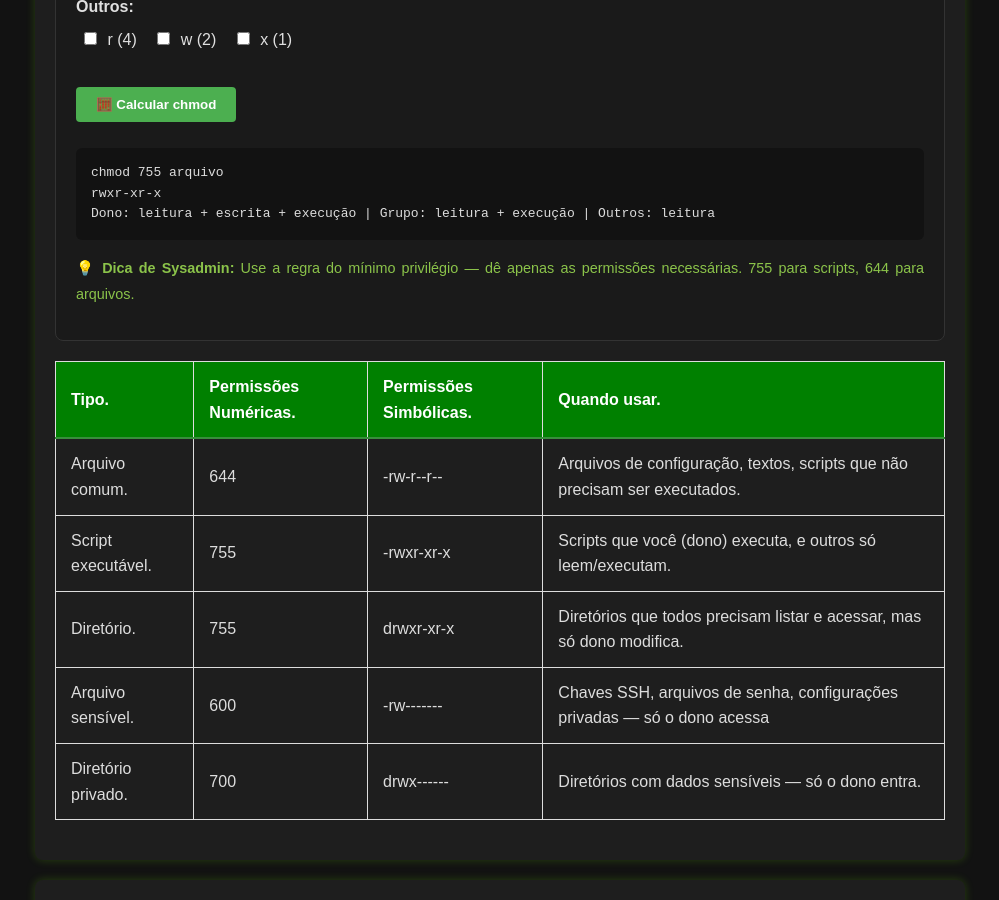
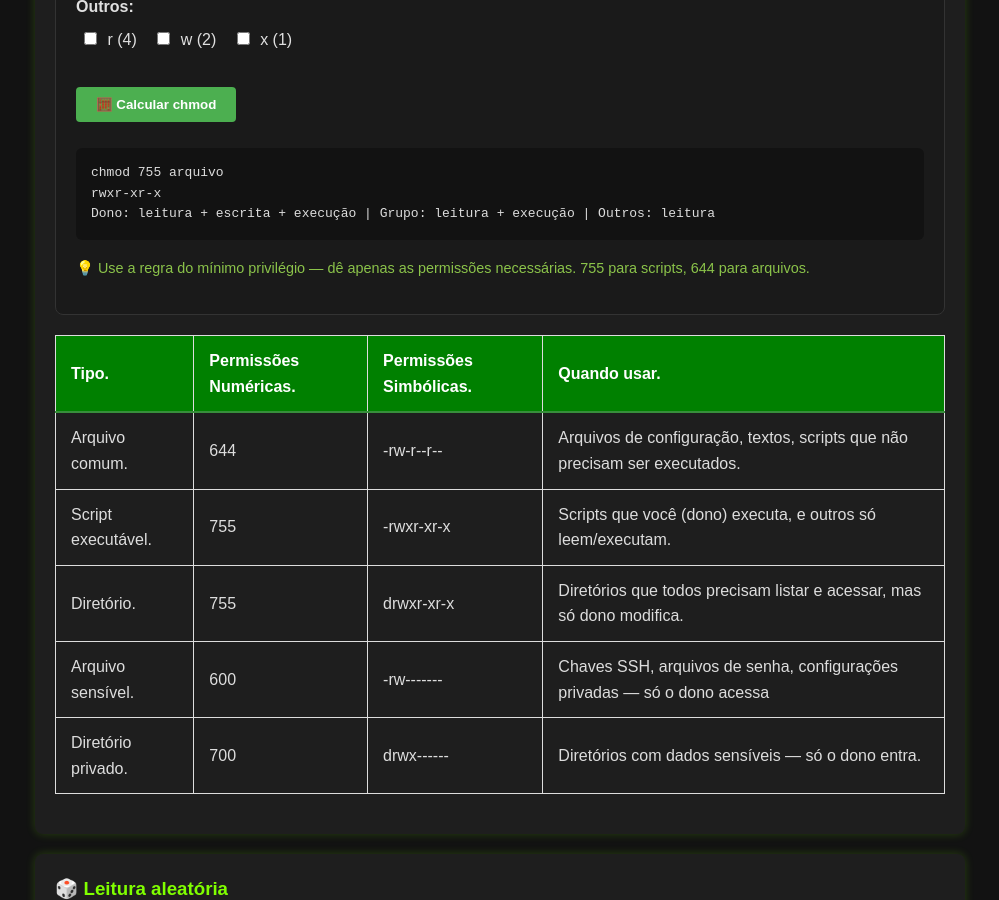
Before and after one commit to Piolinux/piolinux-site, a Jekyll site: the page built from _pages/_tools/calculadora-de-permissoes-chmod-online.html, in a window 1280 px wide and 900 px high, scrolled down 674 px. Shown: the whole window, without its empty margins (140-1139 px from the left). Built offline with Jekyll 4.4.1, drawn with Linux system fonts in a browser that asks for light colours.

Commit message:
Update calculadora-de-permissoes-chmod-online.html

```diff
--- a/_pages/_tools/calculadora-de-permissoes-chmod-online.html
+++ b/_pages/_tools/calculadora-de-permissoes-chmod-online.html
@@ -80,7 +80,7 @@ tags: [chmod, linux, unix, permissao, sysadmin, terminal, arquivo, estudante]
   </div>
 
   <p style="font-size: 0.9em; color: #8bc34a; margin-top: 16px;">
-    💡 <strong>Dica de Sysadmin:</strong> Use a regra do mínimo privilégio — dê apenas as permissões necessárias. 755 para scripts, 644 para arquivos.
+    💡 Use a regra do mínimo privilégio — dê apenas as permissões necessárias. 755 para scripts, 644 para arquivos.
   </p>
 </div>
 
```
